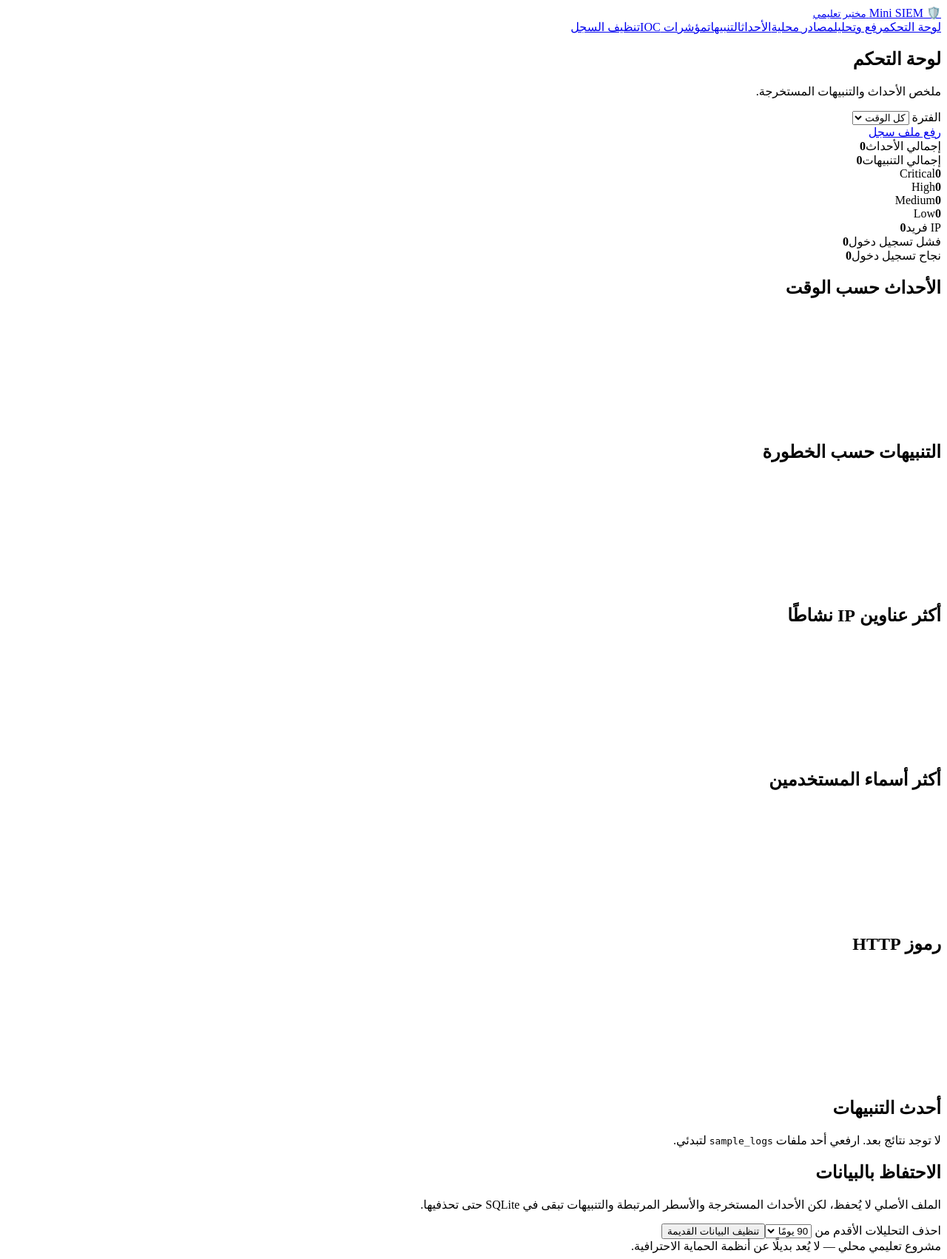
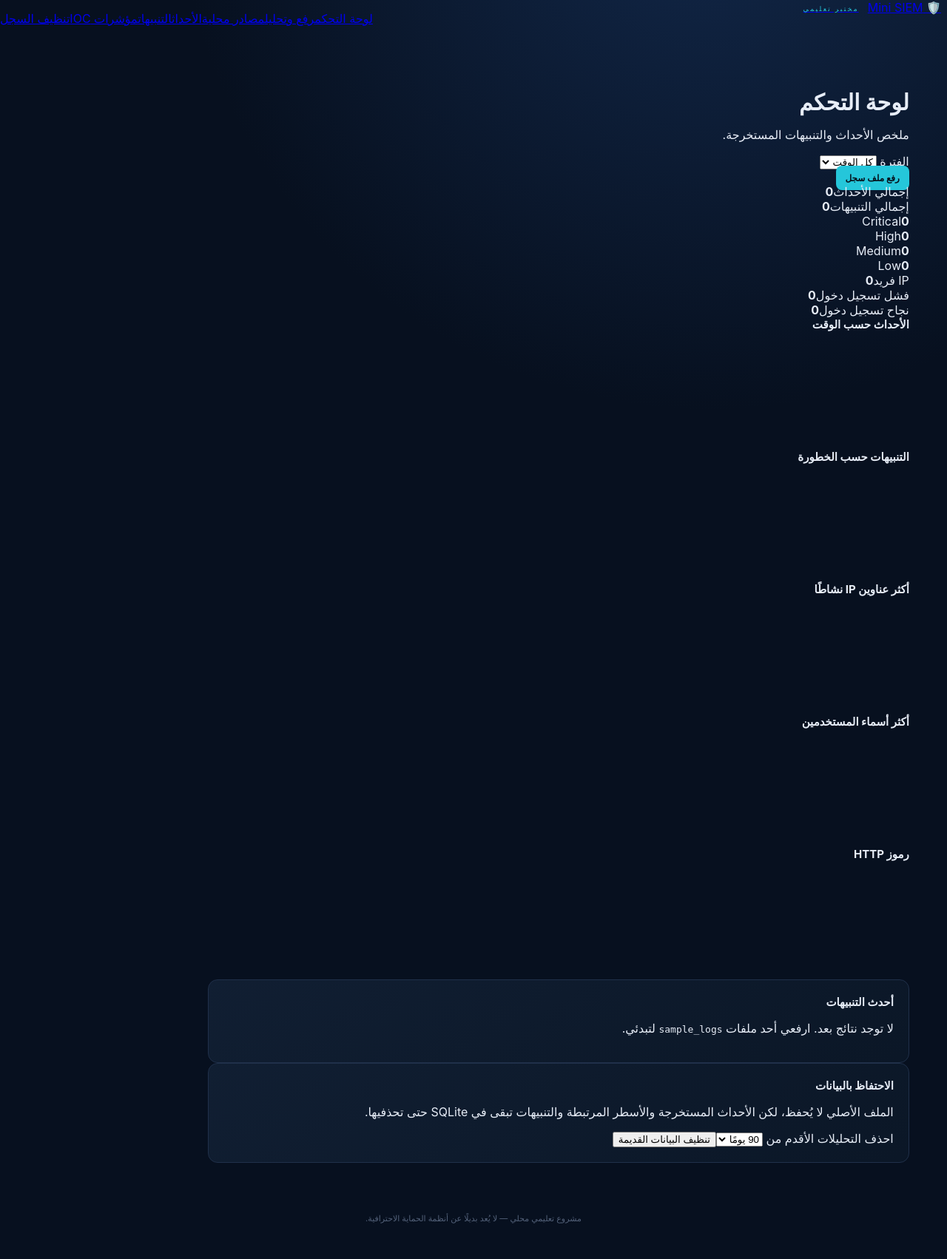
Before and after one commit to wadha204/mini-SIEM-Dashboards-, a Flask app: page / in a window 1280 px wide. Shown: the whole page at 74% size. After the commit the page ends 1654 px from the top, so only its background shows below. Run offline with Flask 3, Linux system fonts and the light colour scheme; data that the repository does not hold is empty; a map, chart or similar area stays blank.

Commit message:
Fix Arabic layout stylesheet reference

```diff
--- a/templates/base.html
+++ b/templates/base.html
@@ -1,3 +1,3 @@
-<!doctype html><html lang="ar" dir="rtl"><head><meta charset="utf-8"><meta name="viewport" content="width=device-width,initial-scale=1"><title>{% block title %}Mini SIEM{% endblock %}</title><link rel="stylesheet" href="{{ url_for('static', filename='style.css') }}"><script src="https://cdn.jsdelivr.net/npm/chart.js"></script></head><body>
+<!doctype html><html lang="ar" dir="rtl"><head><meta charset="utf-8"><meta name="viewport" content="width=device-width,initial-scale=1"><title>{% block title %}Mini SIEM{% endblock %}</title><link rel="stylesheet" href="{{ url_for('static', filename='css/style.css') }}"><script src="https://cdn.jsdelivr.net/npm/chart.js"></script></head><body>
 <header><a class="brand" href="{{ url_for('dashboard') }}">🛡️ Mini SIEM <small>مختبر تعليمي</small></a><nav><a href="{{ url_for('dashboard') }}">لوحة التحكم</a><a href="{{ url_for('upload') }}">رفع وتحليل</a>{% if local_sources_enabled %}<a href="{{ url_for('local_sources_page') }}">مصادر محلية</a>{% endif %}<a href="{{ url_for('events') }}">الأحداث</a><a href="{{ url_for('alerts') }}">التنبيهات</a><a href="{{ url_for('iocs') }}">مؤشرات IOC</a><a href="{{ url_for('sanitizer_page') }}">تنظيف السجل</a>{% if auth_configured and session.authenticated %}<form class="inline" method="post" action="{{ url_for('logout') }}"><input type="hidden" name="csrf_token" value="{{ csrf_token }}"><button>خروج</button></form>{% endif %}</nav></header>
 <main>{% with messages=get_flashed_messages(with_categories=true) %}{% for category,message in messages %}<div class="flash {{ category }}">{{ message }}</div>{% endfor %}{% endwith %}{% block content %}{% endblock %}</main><footer>مشروع تعليمي محلي — لا يُعد بديلًا عن أنظمة الحماية الاحترافية.</footer>{% block scripts %}{% endblock %}</body></html>
```
